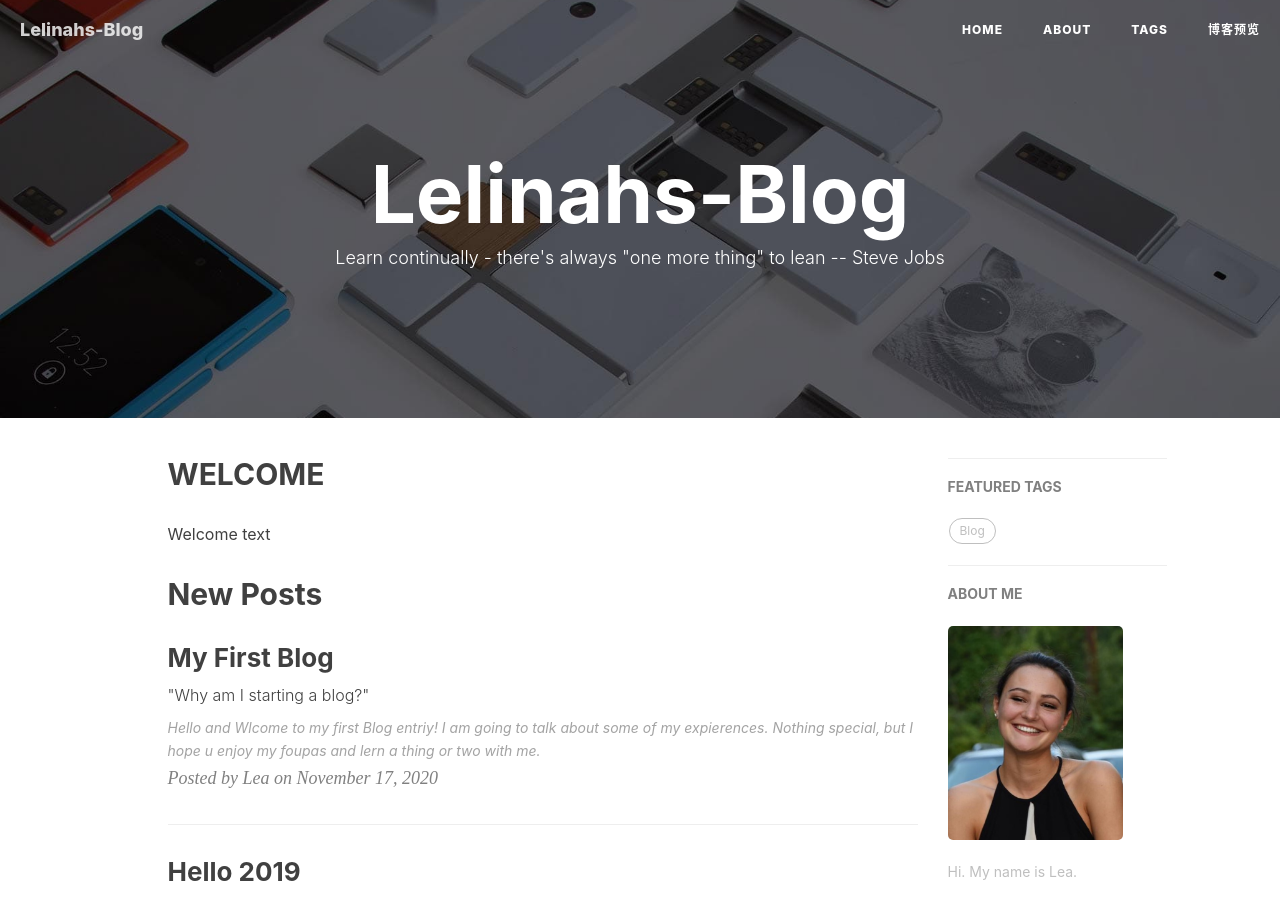
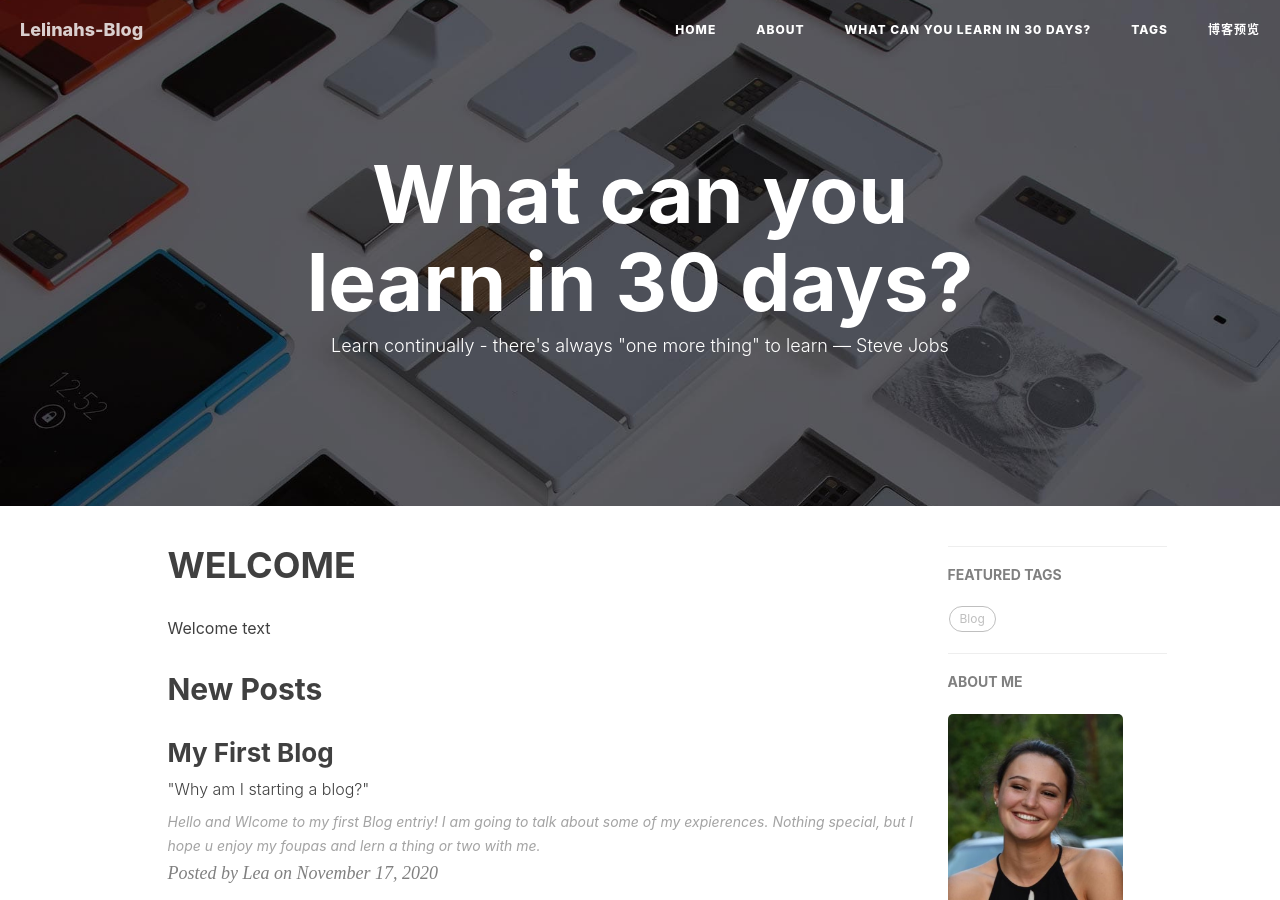
Before and after one commit to Lelinah/lelinah.github.io, a Jekyll site: the page built from index.html, in a window 1280 px wide and 900 px high. Built offline with Jekyll 4.4.1, drawn with Linux system fonts in a browser that asks for light colours; nearby versions of some CDN libraries; library files that are not in the unit come from our copies; the list of posts is cut into pages by our own code; comment, search, counter and statistics services are not loaded.

Commit message:
small fixes in  index.html

```diff
--- a/index.html
+++ b/index.html
@@ -1,9 +1,10 @@
 ---
 layout: page
-description: "Learn continually - there's always \"one more thing\" to lean -- Steve Jobs"
+title: "What can you learn in 30 days?"
+description: "Learn continually - there's always \"one more thing\" to learn        &mdash; Steve Jobs"
 ---
 <div class="Welcome">
-    <h2> WELCOME</h2>
+    <h1> WELCOME</h1>
     <p> Welcome text </p>
 </div>
 
```
